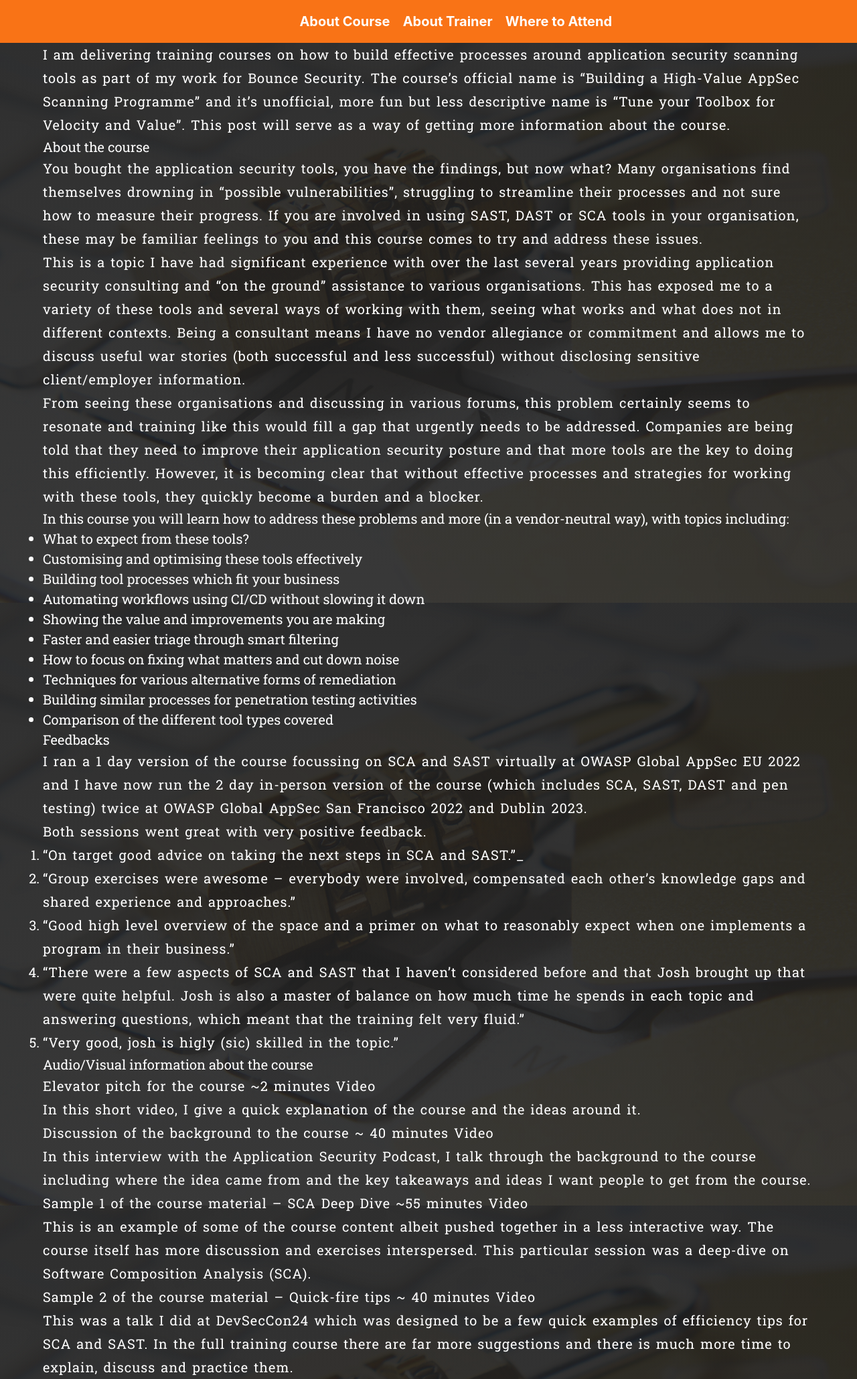
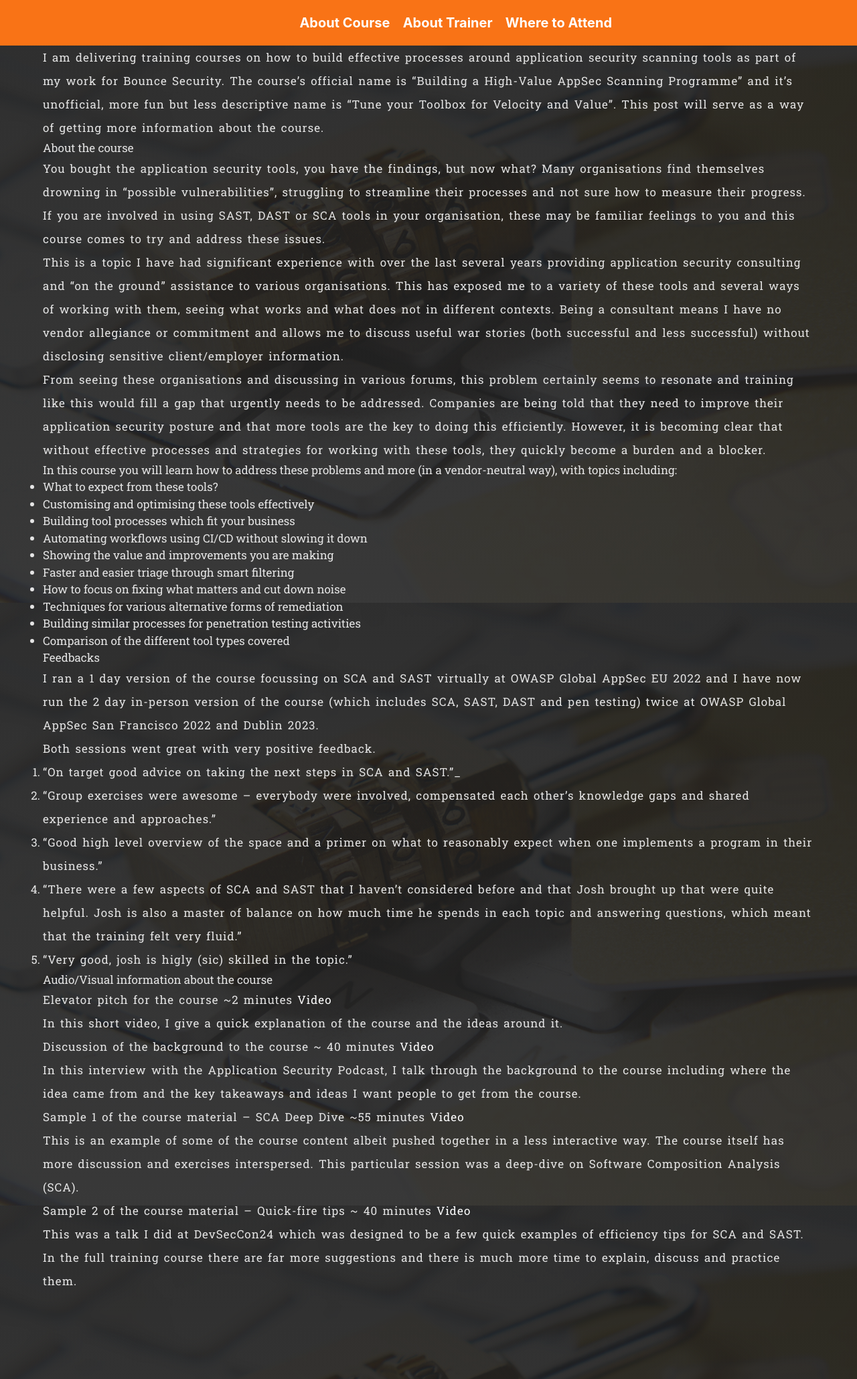
Before and after one commit to elishadamu97/joshgrossman, a Jekyll site: the page built from index.md, in a window 1280 px wide. Shown: the whole page at 67% size. Built offline with Jekyll 4.4.1, drawn with Linux system fonts in a browser that asks for light colours.

Commit message:
intial commit

```diff
--- a/_layouts/default.html
+++ b/_layouts/default.html
@@ -48,6 +48,10 @@
 
 * {
     font-family: 'Roboto Slab', serif;
+    line-height: 1.5;
+  font-weight: 400;
+  font-size: 17px;
+  color: rgba(255, 255, 255, 0.87);
 }
 
 p {
@@ -56,7 +60,7 @@ p {
     word-spacing: 2px;
 }
 </style>
-  <body style="background-color: #2E2E2E; color: white !important;" class="layout-{{ page.layout }}{% if page.title %}  {{ page.title | slugify }}{% endif %}">
+  <body class="layout-{{ page.layout }}{% if page.title %}  {{ page.title | slugify }}{% endif %}">
     {{ content }}
   </body>
 
--- a/_sass/_theme.scss
+++ b/_sass/_theme.scss
@@ -6,13 +6,8 @@ body {
   display: flex;
   @include flex-direction(column);
   overflow-x: hidden;
-  font-family: sans-serif;
-  font-size: 20px;
   font-family: Inter, system-ui, Avenir, Helvetica, Arial, sans-serif;
-  line-height: 1.5;
-  font-weight: 400;
-  color: rgba(255, 255, 255, 0.87);
-  background-color: #242424;
+
 }
 
 .container {
```
